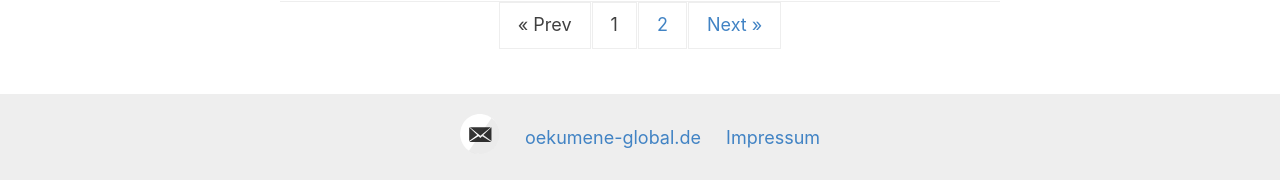
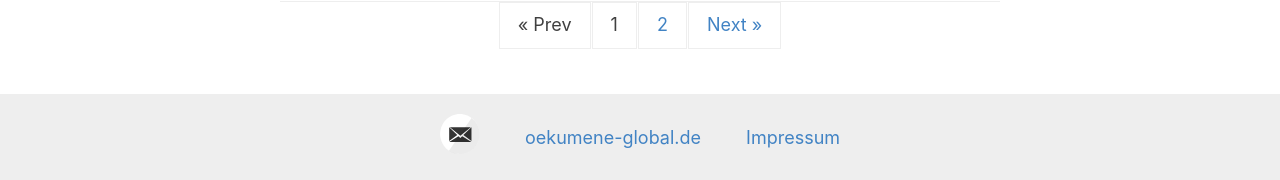
Before and after one commit to wmmr/wmmr.github.io, a Jekyll site: the page built from index.html, in a window 1280 px wide. Shown: the part 2496-2676 px from the top of the page. Built offline with Jekyll 4.4.1, drawn with Linux system fonts in a browser that asks for light colours; the list of posts is cut into pages by our own code.

Commit message:
Update style.scss

```diff
--- a/assets/style.scss
+++ b/assets/style.scss
@@ -424,7 +424,7 @@ footer {
 }
 
 footer > a {
-  margin: 10px;
+  margin: 20px;
   vertical-align: middle;
 }
 
```
